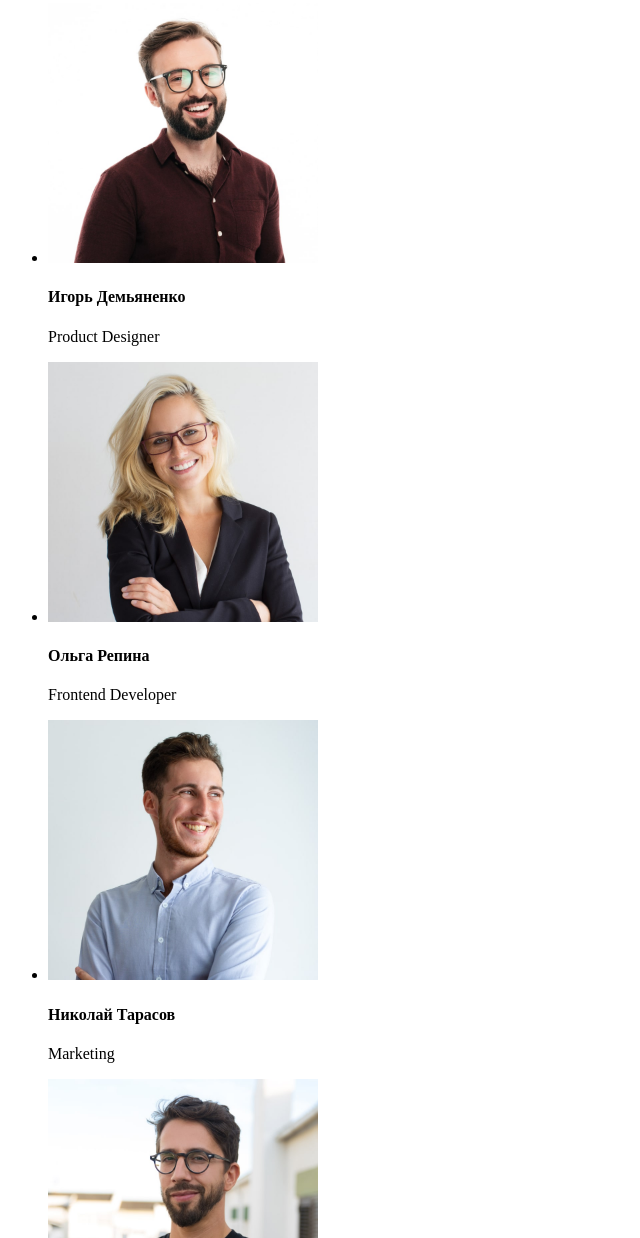
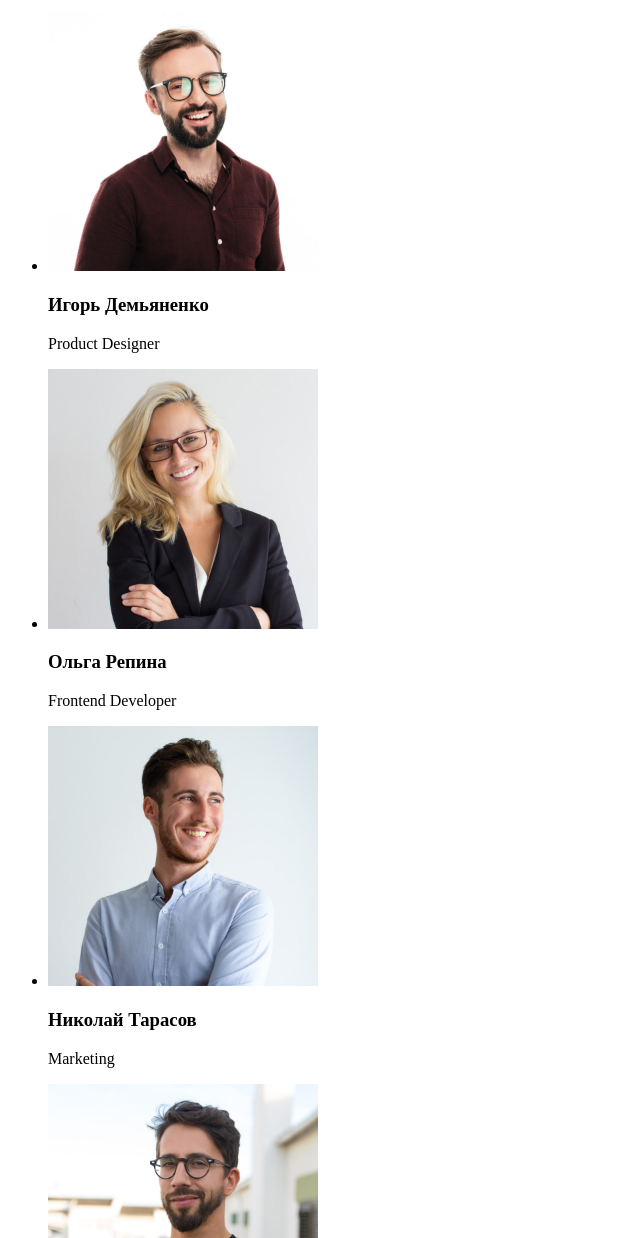
Before and after one commit to Yaroslav-1C/goit-markup-hw-01, a plain HTML site: page index.html in a window 1280 px wide. Shown: the part 1562-2800 px from the top of the page, without its empty margins (0-640 px from the left). Drawn offline with Linux system fonts and the light colour scheme.

Commit message:
Logo no li and h3

```diff
--- a/index.html
+++ b/index.html
@@ -9,8 +9,8 @@
   <body>
     <header>
       <nav>
+        <a href="">WebStudio</a>
         <ul>
-          <li><a href="">WebStudio</a></li>
           <li><a href="">Студия</a></li>
           <li><a href="">Портфолио</a></li>
           <li><a href="">Контакты</a></li>
@@ -64,22 +64,22 @@
         <ul>
           <li>
             <img src="./images/team/team-1.jpg" alt="Продакт-дизайнер" width="270" height="260" />
-            <h4>Игорь Демьяненко</h4>
+            <h3>Игорь Демьяненко</h4>
             <p lang="en">Product Designer</p>
           </li>
           <li>
             <img src="./images/team/team-2.jpg" alt="Фронтенд-разработчик" width="270" height="260" />
-            <h4>Ольга Репина</h4>
+            <h3>Ольга Репина</h4>
             <p lang="en">Frontend Developer</p>
           </li>
           <li>
             <img src="./images/team/team-3.jpg" alt="Маркетолог" width="270" height="260" />
-            <h4>Николай Тарасов</h4>
+            <h3>Николай Тарасов</h4>
             <p lang="en">Marketing</p>
           </li>
           <li>
             <img src="./images/team/team-4.jpg" alt="UI-дизайнер" width="270" height="260" />
-            <h4>Михаил Ермаков</h4>
+            <h3>Михаил Ермаков</h4>
             <p lang="en">UI Designer</p>
           </li>
         </ul>
```
